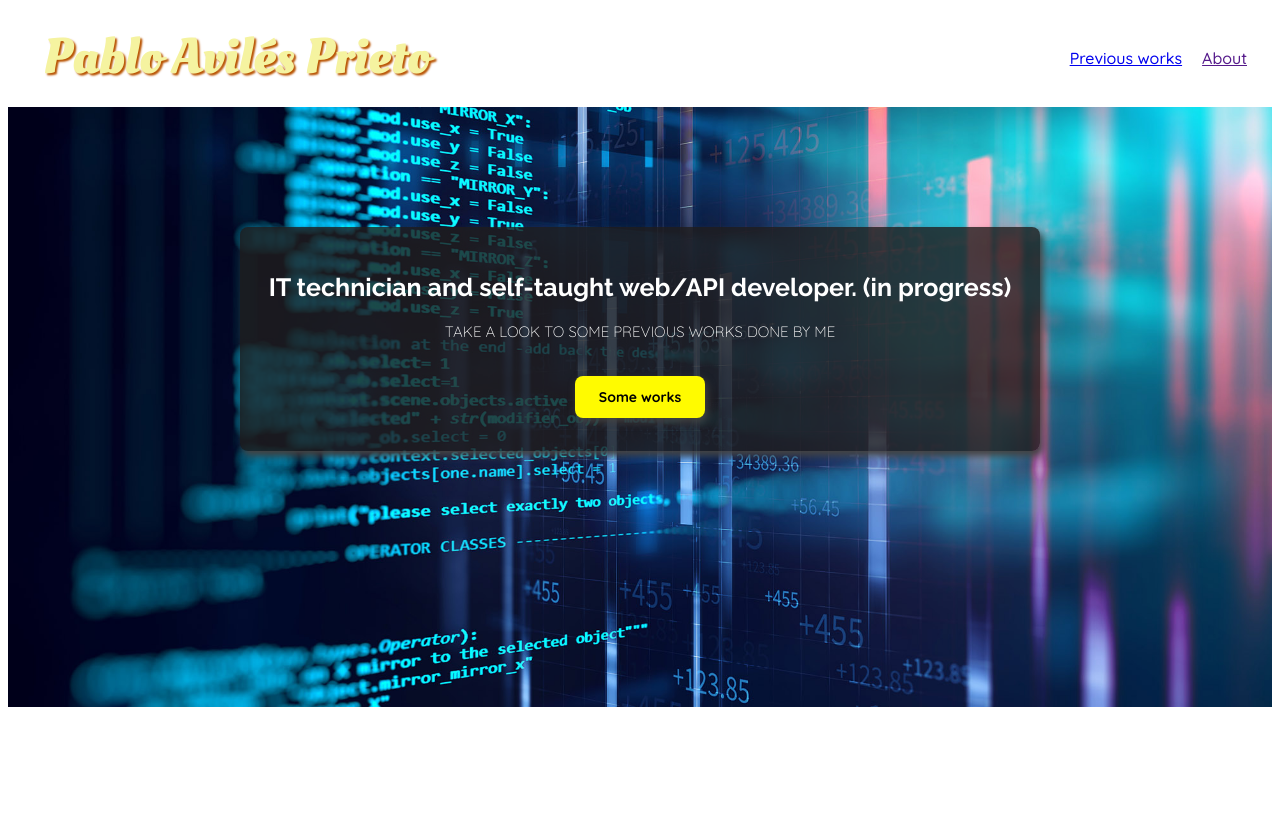
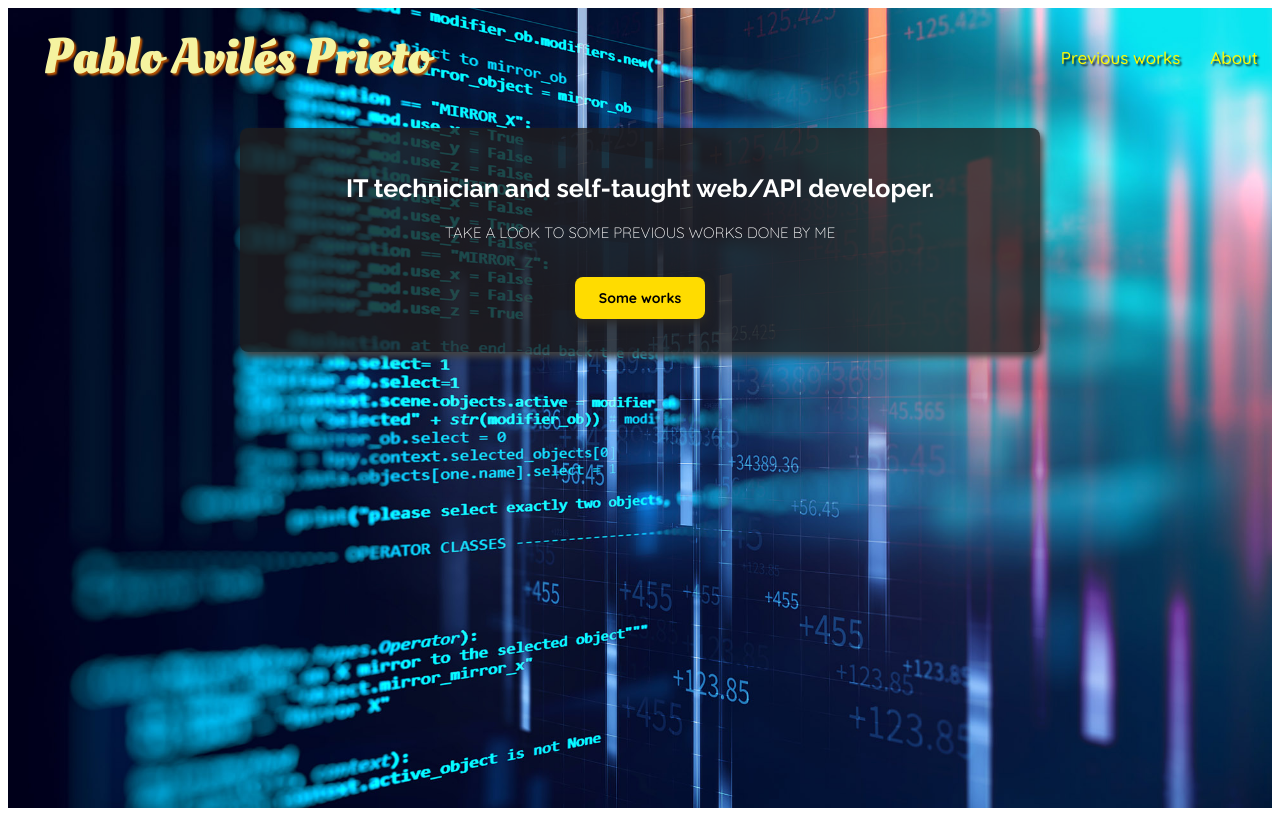
Before and after one commit to Pablo-Aviles-Prieto/personal-web-site, a plain HTML site: page index.html in a window 1280 px wide. Drawn offline with Linux system fonts and the light colour scheme.

Commit message:
Almost done header and 1st section

```diff
--- a/css/main-style.css
+++ b/css/main-style.css
@@ -29,18 +29,21 @@
 
 .main-card a {
   text-decoration: none;
-  background-color: rgb(255, 251, 0);
+  background-color: rgb(255, 220, 0);
   padding: 12px 24px;
   color: black;
   font-size: 14px;
   font-weight: bold;
   border-radius: 8px;
-  box-shadow: 2px 4px 8px rgb(68, 67, 67);
-  margin-bottom: 0;
+  box-shadow: 2px 4px 8px rgb(41, 40, 39);
+}
+
+.main-card a:hover {
+    background-color: rgb(255, 250, 0);
 }
 
 #main-section {
-  height: 600px;
+  height: 800px;
   width: auto;
   background-image: url("/images/webdevp.jpg");
   background-position: center;
--- a/css/shared.css
+++ b/css/shared.css
@@ -7,6 +7,17 @@ header {
   justify-content: space-between;
   align-items: center;
   padding: 15px 25px;
+  position: absolute;
+  width: 100%;
+  box-sizing: border-box;
+}
+
+header a {
+  color: rgb(255, 251, 0);
+  text-decoration: none;
+  font-size: 17px;
+  padding: 5px;
+  text-shadow: 2px 2px 2px rgba(0, 0, 0, 0.8)
 }
 
 ul {
--- a/index.html
+++ b/index.html
@@ -30,7 +30,7 @@
       <section id="main-section">
         <div class="main-card">
           <h1>
-            IT technician and self-taught web/API developer. (in progress)
+            IT technician and self-taught web/API developer.
           </h1>
           <p>Take a look to some previous works done by me</p>
           <a href="/previous-works/">Some works</a>
```
